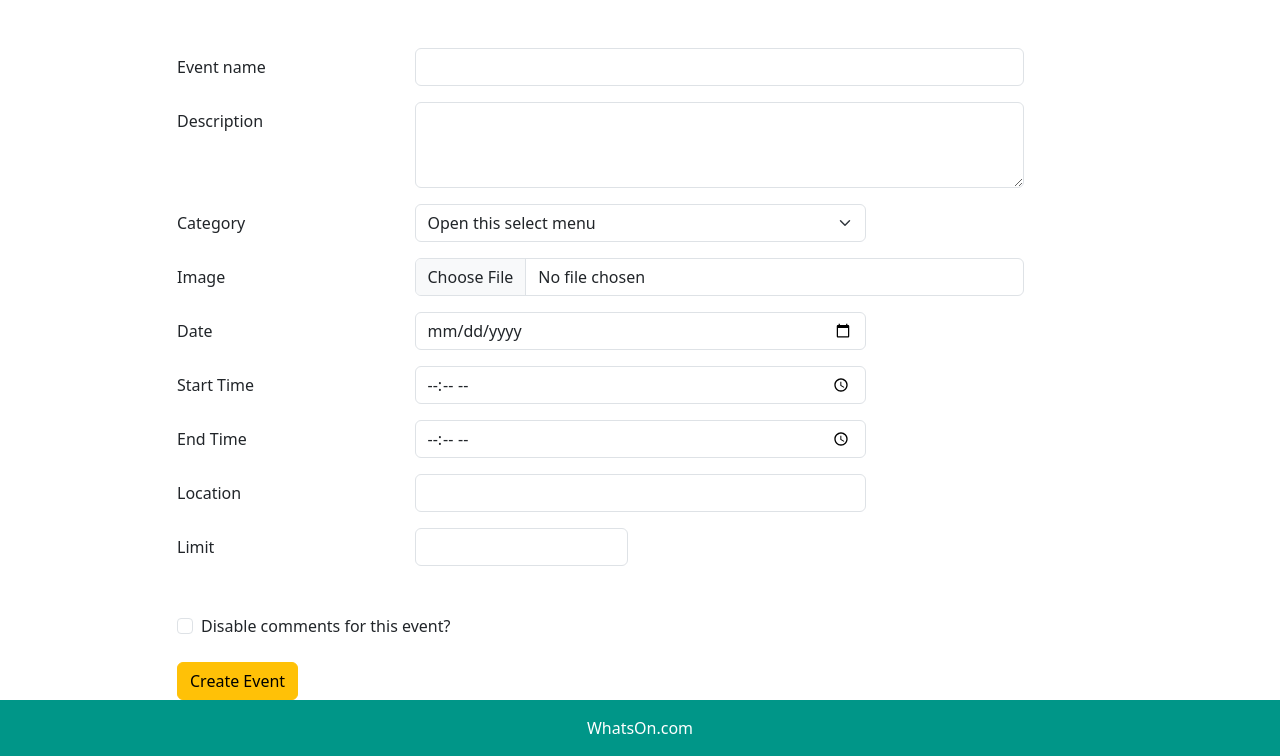
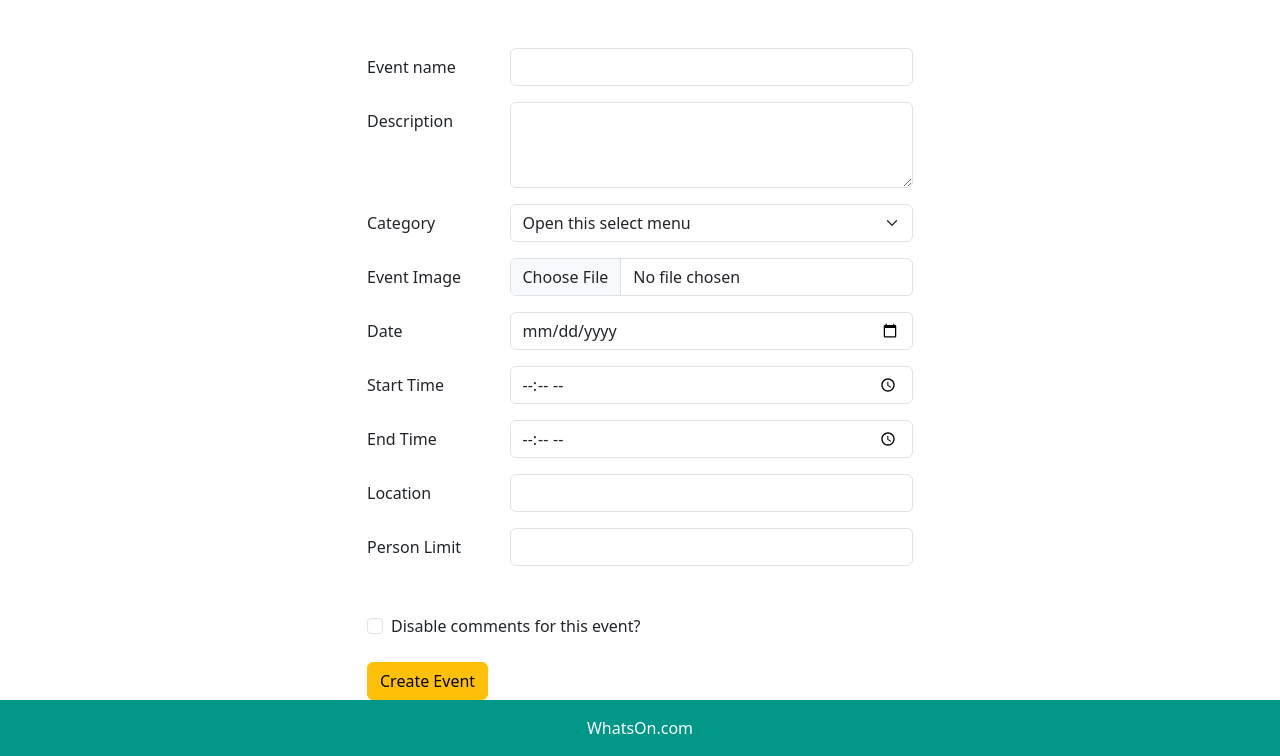
Before and after one commit to MarkClinton/whats-on, a Django app: page /event/create/ in a window 1280 px wide. Shown: the part 56-812 px from the top of the page. Run offline with Django 5.2, Linux system fonts and the light colour scheme; some web fonts are replaced.

Commit message:
refactor: adjusted column widths on create.html

```diff
--- a/event/templates/event/create.html
+++ b/event/templates/event/create.html
@@ -5,23 +5,23 @@
 <!-- index.html content starts here -->
 <div class="container-lg">
     <div class="row justify-content-center">
-        <div class="col-10 mt-5">
+        <div class="col-6 mt-5">
             <form>
                 <div class="row mb-3">
                     <label for="eventName" class="col-sm-3 col-form-label">Event name</label>
-                    <div class="col-sm-8">
+                    <div class="col-sm-9">
                         <input type="text" class="form-control" id="eventName">
                     </div>
                 </div>
                 <div class="row mb-3">
                     <label for="description" class="col-sm-3 col-form-label">Description</label>
-                    <div class="col-sm-8">
+                    <div class="col-sm-9">
                         <textarea class="form-control" id="description" rows="3"></textarea>
                     </div>
                 </div>
                 <div class="row mb-3">
                     <label for="category" class="col-sm-3 col-form-label">Category</label>
-                    <div class="col-sm-6">
+                    <div class="col-sm-9">
                         <select class="form-select" id="category" aria-label="Default select example">
                             <option selected>Open this select menu</option>
                             <option value="1">One</option>
@@ -31,38 +31,38 @@
                     </div>
                 </div>
                 <div class="row mb-3">
-                    <label for="eventImage" class="col-sm-3 col-form-label">Image</label>
-                    <div class="col-sm-8">
+                    <label for="eventImage" class="col-sm-3 col-form-label">Event Image</label>
+                    <div class="col-sm-9">
                         <input class="form-control" type="file" id="eventImage">
                     </div>
                 </div>
                 <div class="row mb-3">
                     <label for="date" class="col-sm-3 col-form-label">Date</label>
-                    <div class="col-sm-6">
+                    <div class="col-sm-9">
                         <input id="date" class="form-control" type="date">
                     </div>
                 </div>
                 <div class="row mb-3">
                     <label for="startTime" class="col-sm-3 col-form-label">Start Time</label>
-                    <div class="col-sm-6">
+                    <div class="col-sm-9">
                         <input type="time" id="startTime" class="form-control" value="10:05 AM">
                     </div>
                 </div>
                 <div class="row mb-3">
                     <label for="endTime" class="col-sm-3 col-form-label">End Time</label>
-                    <div class="col-sm-6">
+                    <div class="col-sm-9">
                         <input type="time" id="endTime" class="form-control" value="10:05 AM">
                     </div>
                 </div>
                 <div class="row mb-3">
                     <label for="location" class="col-sm-3 col-form-label">Location</label>
-                    <div class="col-sm-6">
+                    <div class="col-sm-9">
                         <input type="text" class="form-control" id="location">
                     </div>
                 </div>
                 <div class="row mb-3">
-                    <label for="limit" class="col-sm-3 col-form-label">Limit</label>
-                    <div class="col-sm-3">
+                    <label for="limit" class="col-sm-3 col-form-label">Person Limit</label>
+                    <div class="col-sm-9">
                         <input type="number" class="form-control" id="limit">
                     </div>
                 </div>
```
